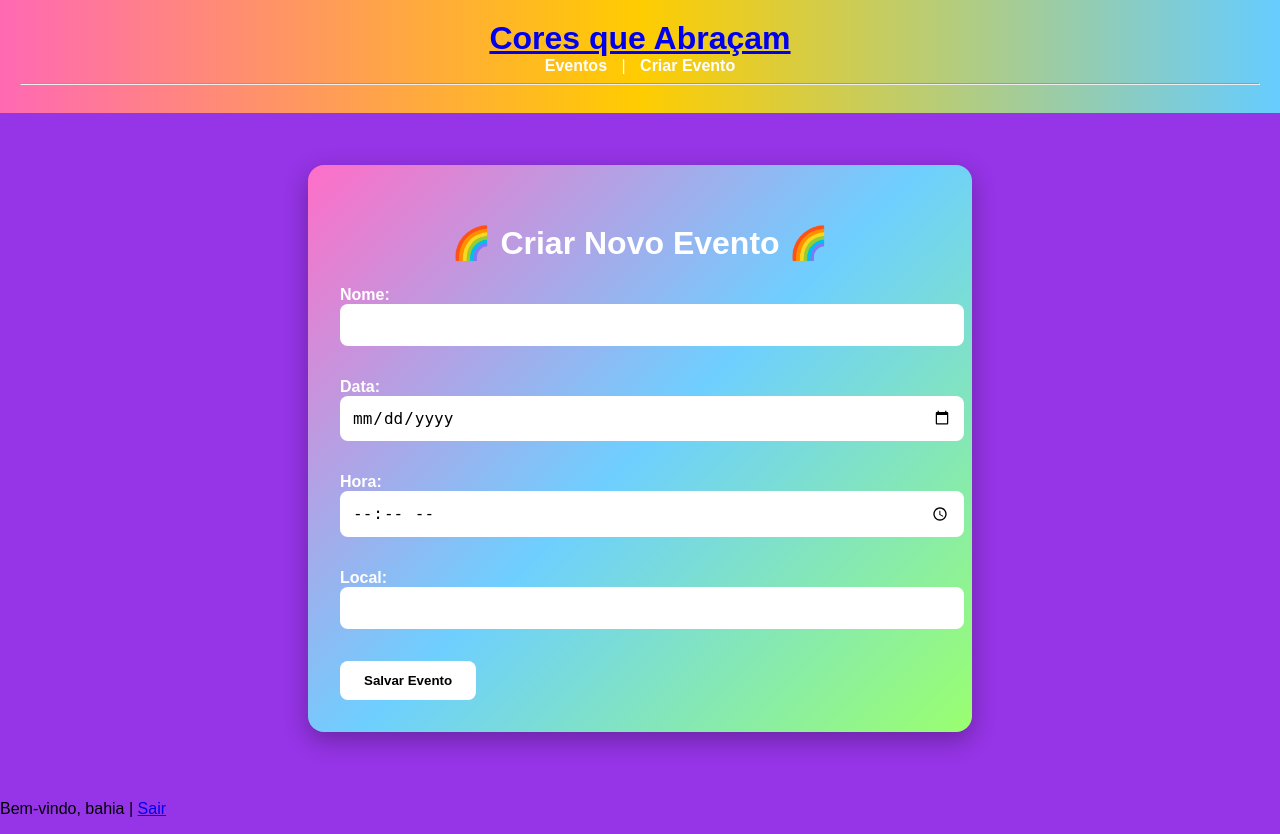
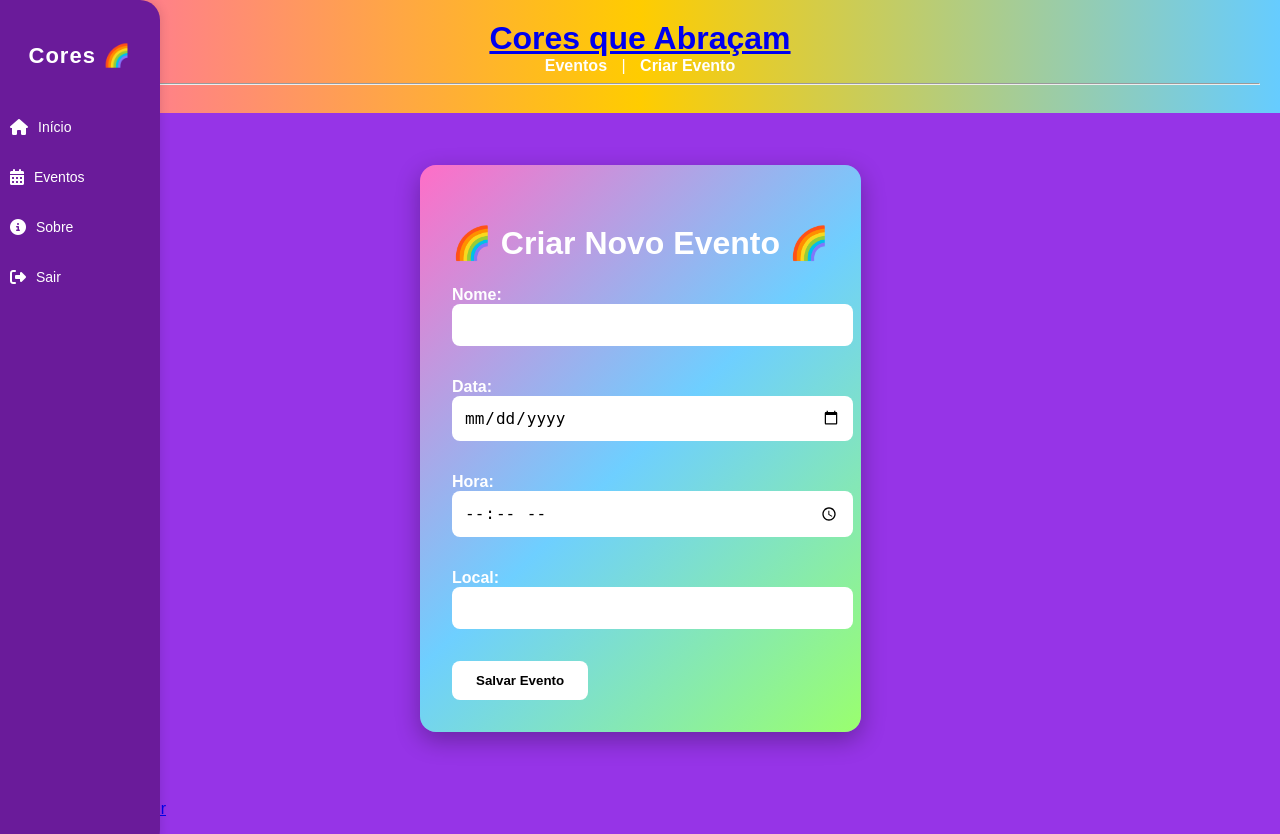
Before and after one commit to MarcusCLR/ProjetoIGOR, a Django app: page /eventos/novo/ in a window 1280 px wide. Run offline with Django 5.2, Linux system fonts and the light colour scheme; a user stored in the database is signed in.

Commit message:
Criar Evento Side Bar

```diff
--- a/eventos/templates/eventos/criar_evento.html
+++ b/eventos/templates/eventos/criar_evento.html
@@ -2,23 +2,86 @@
 {% block title %}Criar Evento LGBT{% endblock %}
 {% block content %}
 <style>
+  body {
+    margin: 0;
+    padding: 0;
+  }
+
+  .layout {
+    display: flex;
+  }
+
+  .sidebar {
+    width: 140px;
+    background-color: #6a1b9a;
+    padding: 25px 10px;
+    color: white;
+    display: flex;
+    flex-direction: column;
+    align-items: center;
+    border-top-right-radius: 20px;
+    border-bottom-right-radius: 20px;
+    box-shadow: 2px 0 10px rgba(0, 0, 0, 0.1);
+    position: fixed;
+    top: 0;
+    left: 0;
+    height: 100vh;
+    z-index: 1000;
+  }
+
+  .sidebar h2 {
+    font-size: 22px;
+    margin-bottom: 40px;
+    text-align: center;
+    font-weight: bold;
+    letter-spacing: 1px;
+  }
+
+  .sidebar a {
+    width: 100%;
+    color: white;
+    text-decoration: none;
+    padding: 10px 8px;
+    margin-bottom: 14px;
+    border-radius: 10px;
+    font-size: 14px;
+    transition: all 0.3s ease;
+    display: flex;
+    align-items: center;
+    justify-content: flex-start;
+  }
+
+  .sidebar a:hover {
+    background-color: rgba(255, 255, 255, 0.2);
+    transform: translateX(5px);
+  }
+
+  .sidebar a i {
+    margin-right: 10px;
+    font-size: 16px;
+  }
+
   .evento-container {
     max-width: 600px;
     margin: 2rem auto;
+    margin-left: 180px; /* margem para não ficar atrás da sidebar */
     background: linear-gradient(135deg, #ff6ec7, #6ecfff, #9aff6e);
     border-radius: 16px;
     padding: 2rem;
     color: #fff;
     box-shadow: 0 8px 24px rgba(0,0,0,0.3);
   }
+
   .evento-container h2 {
     text-align: center;
     margin-bottom: 1.5rem;
     font-size: 2rem;
   }
+
   .evento-container form label {
     font-weight: bold;
   }
+
   .evento-container form input,
   .evento-container form select,
   .evento-container form textarea {
@@ -29,6 +92,7 @@
     border: none;
     font-size: 1rem;
   }
+
   .evento-container form button {
     background-color: #fff;
     color: #000;
@@ -39,10 +103,20 @@
     cursor: pointer;
     transition: transform 0.2s;
   }
+
   .evento-container form button:hover {
     transform: scale(1.05);
   }
 </style>
+
+<div class="layout">
+  <div class="sidebar">
+    <h2>Cores 🌈</h2>
+    <a href="{% url 'home' %}"><i class="fas fa-home"></i> Início</a>
+    <a href="{% url 'listar_eventos' %}"><i class="fas fa-calendar-alt"></i> Eventos</a>
+    <a href="#"><i class="fas fa-info-circle"></i> Sobre</a>
+    <a href="{% url 'logout' %}"><i class="fas fa-sign-out-alt"></i> Sair</a>
+  </div>
 
   <div class="evento-container">
     <h2>🌈 Criar Novo Evento 🌈</h2>
@@ -52,4 +126,5 @@
         <button type="submit">Salvar Evento</button>
     </form>
   </div>
+</div>
 {% endblock %}
```
Lines whose indentation alone changed are shown as unchanged.
